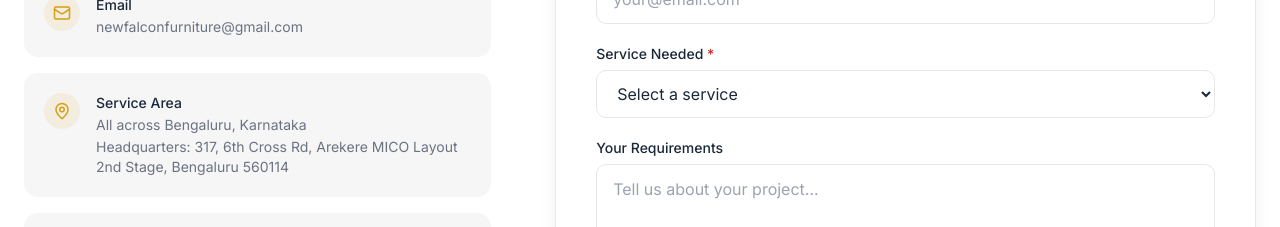
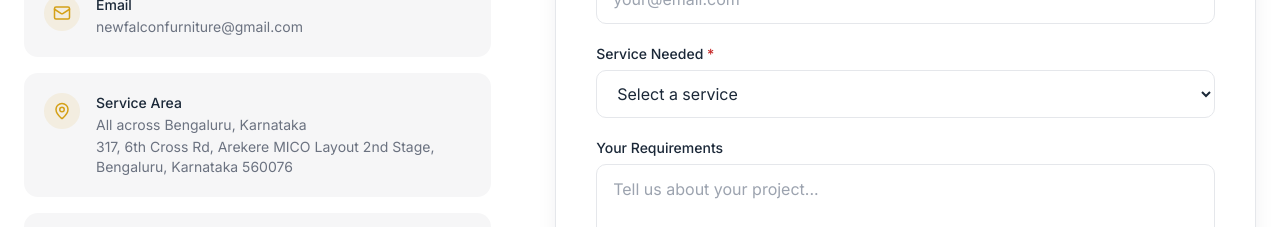
Before and after one commit to Adnan-pasha/new-falcon-furniture, a React (Vite) app: page / in a window 1280 px wide. Shown: the part 7260-7487 px from the top of the page. Built offline with nearby package versions, Linux system fonts and the light colour scheme.

Commit message:
fix(nap): correct PIN to 560076, standardize address format across all files
Canonical NAP: 317, 6th Cross Rd, Arekere MICO Layout 2nd Stage,
Bengaluru, Karnataka 560076 — applied to Contact section, JSON-LD schema,
and llms.txt.

```diff
--- a/index.html
+++ b/index.html
@@ -54,7 +54,7 @@
         "streetAddress": "317, 6th Cross Rd, Arekere MICO Layout 2nd Stage",
         "addressLocality": "Bengaluru",
         "addressRegion": "Karnataka",
-        "postalCode": "560114",
+        "postalCode": "560076",
         "addressCountry": "IN"
       },
       "geo": {
--- a/src/sections/Contact.tsx
+++ b/src/sections/Contact.tsx
@@ -21,7 +21,7 @@ const contactInfo = [
     label: "Service Area",
     lines: [
       "All across Bengaluru, Karnataka",
-      "Headquarters: 317, 6th Cross Rd, Arekere MICO Layout 2nd Stage, Bengaluru 560114",
+      "317, 6th Cross Rd, Arekere MICO Layout 2nd Stage, Bengaluru, Karnataka 560076",
     ],
   },
   {
```
Also changed, not shown: public/llms.txt.
